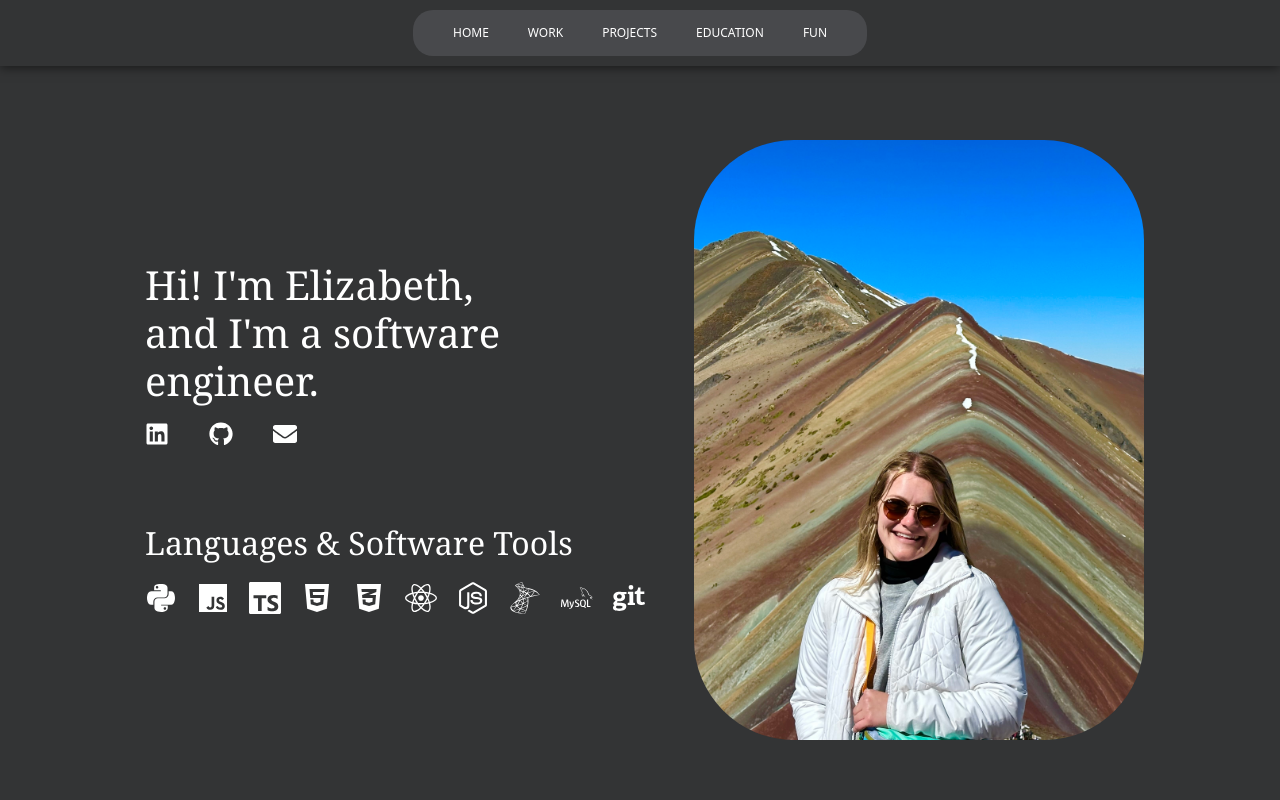
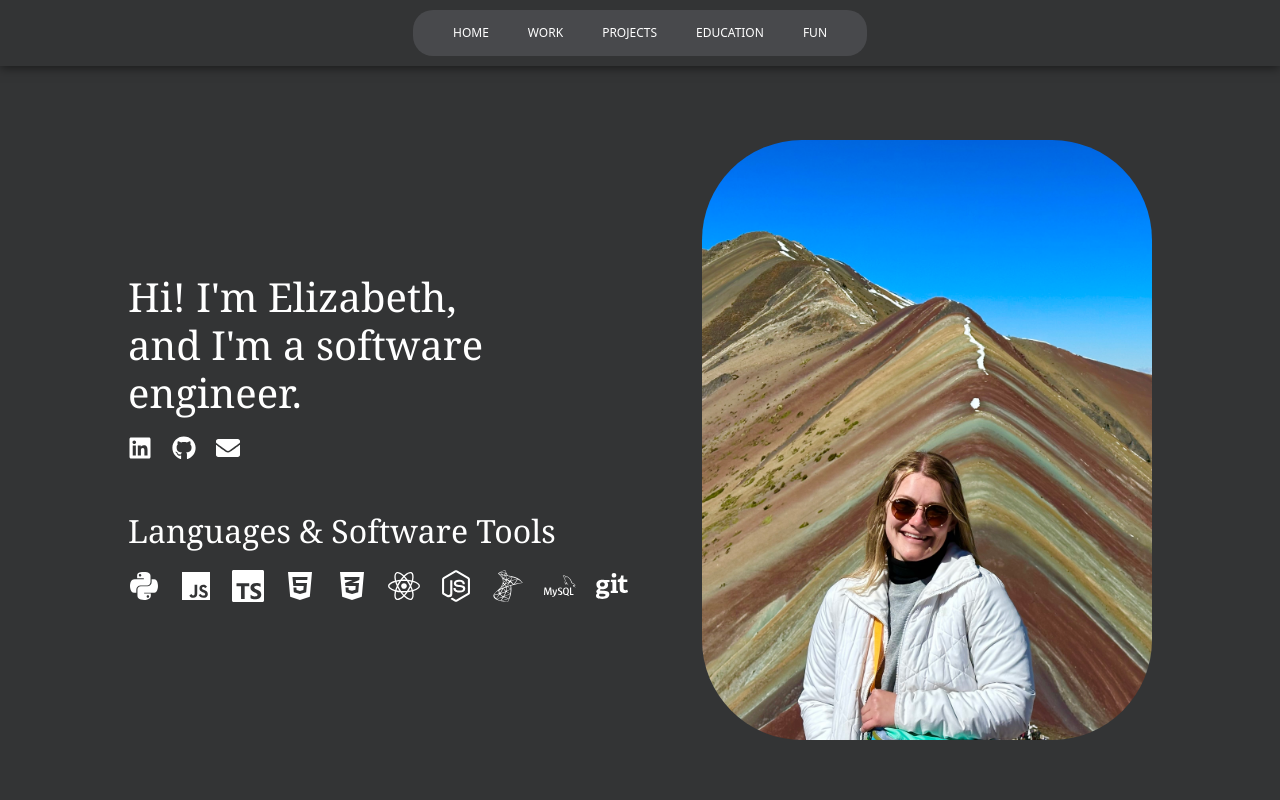
Before and after one commit to elizabethmagie/Personal-Website, a React (Create React App) app: page / in a window 1280 px wide. Shown: the top 800 px of the page. Built offline with nearby package versions, Linux system fonts and the light colour scheme.

Commit message:
Fixed app header and photos to resize properly

```diff
--- a/src/App.css
+++ b/src/App.css
@@ -15,9 +15,36 @@
   flex: 1;
 }
 
+.app-header {
+  display: flex;
+  padding: 0 10vw !important;
+}
+
+.app-header-left-column {
+  flex: 1;
+  display: flex;
+  flex-direction: column;
+  align-items: flex-start;
+
+  .languages-and-tools {
+    margin-top: 48px;
+  }
+}
+
+.app-header-right-column {
+  flex: 1;
+  align-self: center;
+  display: flex;
+  justify-content: flex-end;
+}
+
+.skills-icons-container {
+  display: flex;
+  gap: 20px;
+  font-size: 2rem;
+}
+
 h1 {
-  margin-right: 20px;
-  margin-left: 125px;
   font-family: Georgia, 'Times New Roman', Times, serif;
   font-size: 50px;
   color: #fff;
@@ -38,20 +65,5 @@ section.personal-website {
   padding: 20px;
   font-size: calc(10px + 2vmin);
   color: white;
+  gap: 16px;
 }
-
-@media (max-width: 768px) {
-  h1 {
-    margin-left: 20px;
-    font-size: 1.5rem;
-  }
-
-  .grad-photo {
-    height: 400px;
-  }
-
-  section {
-    flex-direction: column;
-    text-align: center;
-  }
-}
--- a/src/App.tsx
+++ b/src/App.tsx
@@ -17,18 +17,18 @@ const App: React.FC = () => {
         <Toolbar />
       </div>
       <div className="content">
-        <section id="app-header" className="d-flex align-items-center justify-content-between personal-website">
-          <div>
+        <section id="app-header" className="personal-website app-header">
+          <div className='app-header-left-column'>
             <h1>
               Hi! I'm Elizabeth, <br /> and I'm a software engineer.
             </h1>
             <SocialLinks />
-            <h2 style={{ textAlign: 'left', marginLeft: '125px', marginTop: '75px' }}>
+            <h2 className='languages-and-tools'>
               Languages & Software Tools
             </h2>
             <SkillsIcons />
           </div>
-          <div>
+          <div className='app-header-right-column'>
             <CyclePhotos />
           </div>
         </section>
--- a/src/Components/CyclePhotos.css
+++ b/src/Components/CyclePhotos.css
@@ -1,9 +1,9 @@
 .photo-spot img {
   max-width: 100%;
-  height: 600px;
+  width: auto;
+  max-height: 600px;
   opacity: 0;
   border-radius: 100px;
-  margin-right: 125px;
   transition: opacity 0.5s ease-in-out;
 }
 
--- a/src/Components/Projects.tsx
+++ b/src/Components/Projects.tsx
@@ -52,9 +52,9 @@ export const Projects: React.FC = () => {
             <div className="card-body">
               <h5 className="card-title">Personal Website</h5>
               <p className="card-text">
-                I created a responsive personal website (you're looking at it 😉) using TypeScript, React, and Bootstrap to
-                showcase my skills and projects. This project improved my CSS expertise, as I customized components and
-                incorporated Code.ai to enhance workflow efficiency.
+                I created a responsive personal website (you're looking at it 😉) using TypeScript, React, CSS, and Bootstrap to
+                showcase my portfolio. This project strengthened my front-end expertise as I customized components for
+                a smooth, intuitive design and integrated Cursor to streamline my workflow.
               </p>
               <a
                 href="https://github.com/elizabethmagie/Personal-Website"
--- a/src/Components/SkillsIcons.tsx
+++ b/src/Components/SkillsIcons.tsx
@@ -4,8 +4,8 @@ import { SiTypescript, SiMysql, SiMicrosoftsqlserver } from 'react-icons/si';
 
 export const SkillsIcons: React.FC = () => {
   return (
-    <div style={{ display: 'flex', gap: '20px', fontSize: '2rem' }}>
-      <div title="Python" style={{ marginLeft: '125px' }}>
+    <div className='skills-icons-container'>
+      <div title="Python">
         <FaPython />
       </div>
       <div title="JavaScript">
--- a/src/Components/SocialLinks.css
+++ b/src/Components/SocialLinks.css
@@ -1,3 +1,9 @@
+.social-links-container {
+  display: 'flex';
+  gap: '20px';
+  font-size: '1.5rem';
+}
+
 .icon {
   color: white;
   margin-right: 20px;
@@ -8,7 +14,3 @@
 .icon:hover {
   color: #ccc;
 }
-
-.icon:first-child {
-  margin-left: 125px;
-}
--- a/src/Components/SocialLinks.tsx
+++ b/src/Components/SocialLinks.tsx
@@ -4,7 +4,7 @@ import './SocialLinks.css';
 
 export const SocialLinks: React.FC = () => {
   return (
-    <div style={{ display: 'flex', gap: '20px', fontSize: '1.5rem' }}>
+    <div className='social-links-container'>
       <a
         href="https://www.linkedin.com/in/elizabeth-magie/"
         target="_blank"
```
Also changed, not shown: 1 other file (tests, documents, lock files or other folders).
